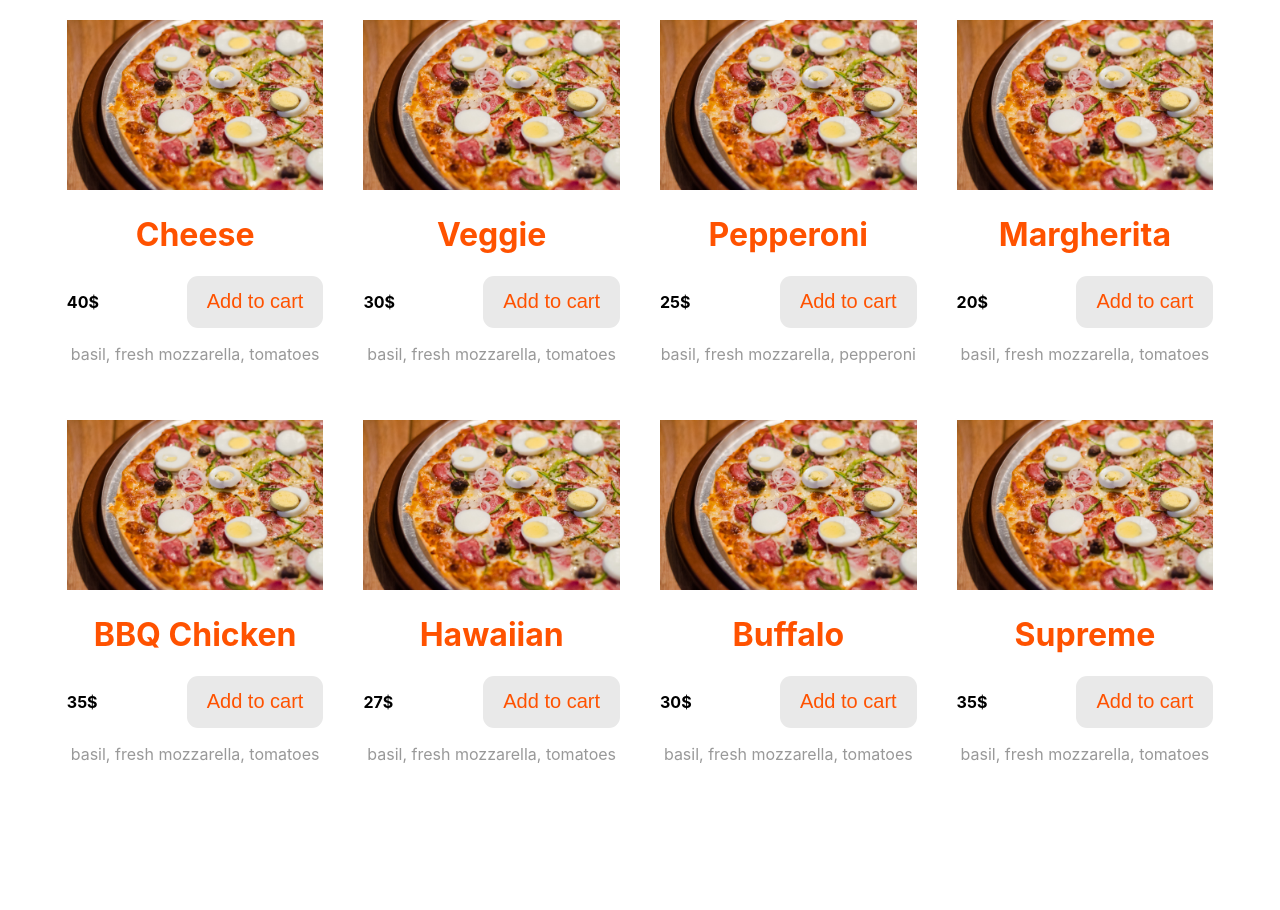
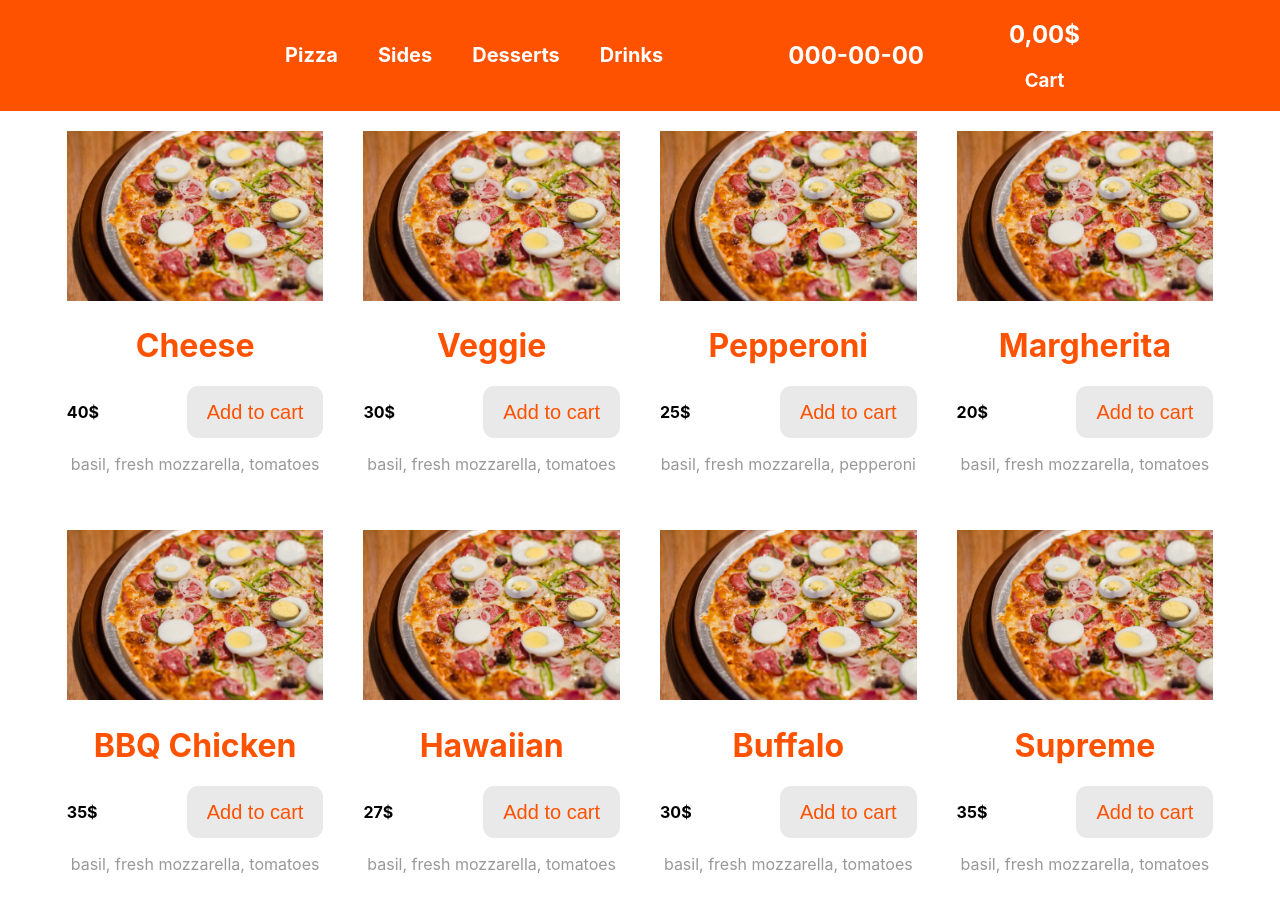
Before and after one commit to julia-deko/Pizza-Delivery-Website-React-Redux, a React (Create React App) app: page /pizza in a window 1280 px wide. Before the commit the page ends 800 px from the top, so only its background shows below. Built offline with nearby package versions, Linux system fonts and the light colour scheme.

Commit message:
implement header

```diff
--- a/src/App.js
+++ b/src/App.js
@@ -1,9 +1,11 @@
 import './App.css';
+import { Header } from './app/components/Header/Header';
 import { PizzaList } from './app/components/PizzaList/PizzaList';
 
 function App(props) {
   return (
     <div className="App">
+      <Header />
       <PizzaList />
     </div>
   );
--- /dev/null
+++ b/src/app/components/Header/Header.css
@@ -0,0 +1,16 @@
+.header {
+    margin: 0 auto;
+    display: flex;
+    justify-content: space-between;
+    align-items: center;
+    background-color: #ff5200;
+    color: white;
+    padding: 0 200px;
+    text-align: center;
+}
+
+nav a {
+    margin-right: 40px;
+    font-weight: bold;
+    font-size: 20px;
+}
--- /dev/null
+++ b/src/app/components/Header/Header.js
@@ -0,0 +1,22 @@
+import './Header.css';
+
+export function Header() {
+    return (
+        <div className="header">
+            <div className="logo"></div>
+            <nav>
+                <a>Pizza</a>
+                <a>Sides</a>
+                <a>Desserts</a>
+                <a>Drinks</a>
+            </nav>
+            <div className="contacts">
+                <h2>000-00-00</h2>
+            </div>
+            <div>
+                <h2>0,00$</h2>
+                <h3>Cart</h3>
+            </div>
+        </div>
+    )
+}
```
